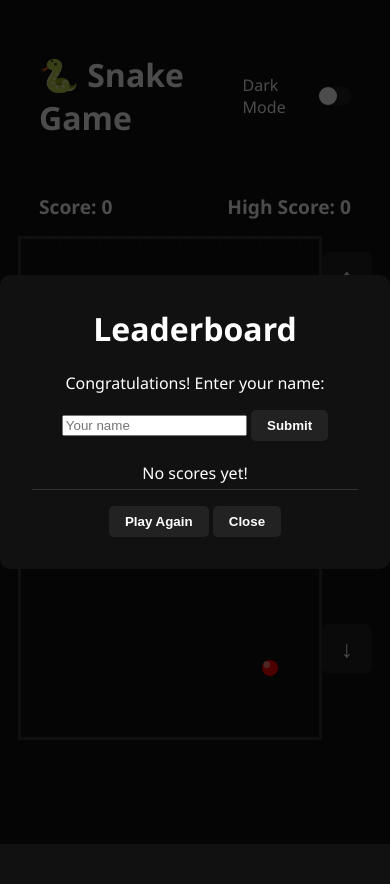
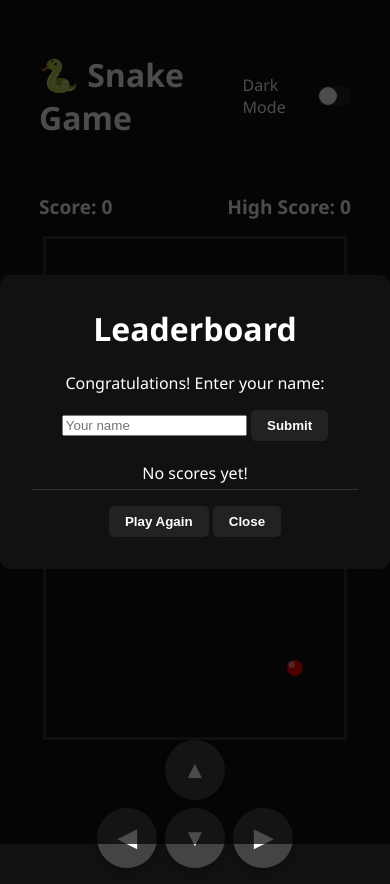
Before and after one commit to KhalidAlao/Snake-Game, a website with bundled scripts: page index.html in a window 390 px wide. Before the commit the page ends 844 px from the top, so only its background shows below. Built offline with nearby package versions, Linux system fonts and the light colour scheme.

Commit message:
mobile controls update

```diff
--- a/index.html
+++ b/index.html
@@ -47,13 +47,17 @@
 </div>
 
 
-<div class="mobile-controls">
-            <button class="mobile-btn" id="up-btn">↑</button>
-            <button class="mobile-btn" id="left-btn">←</button>
-            <button class="mobile-btn" id="right-btn">→</button>
-            <button class="mobile-btn" id="down-btn">↓</button>
+
+    </div>
+
+    <div class="dpad">
+        <button class="up" id="up-btn">▲</button>
+        <div class="middle-row">
+          <button class="left" id="left-btn">◀</button>
+          <button class="down" id="down-btn">▼</button>
+          <button class="right" id="right-btn">▶</button>
         </div>
-    </div>
+      </div>
 
 
     <script type="module" src="./src/game.js"></script>
--- a/styles.css
+++ b/styles.css
@@ -127,21 +127,37 @@ canvas {
   height: auto;
 }
 
-.mobile-controls {
+.dpad {
   display: flex;
-  justify-content: center;
-  flex-wrap: wrap;
-  margin-top: 1rem;
-  gap: 0.5rem;
+  flex-direction: column;
+  align-items: center;
+  gap: 8px;
+  user-select: none;
 }
 
-.mobile-btn {
-  width: 50px;
-  height: 50px;
+.dpad button {
+  width: 60px;
+  height: 60px;
+  border-radius: 50%;
+  border: none;
+  background: #444;
+  color: #fff;
   font-size: 1.5rem;
   font-weight: bold;
-  border-radius: 8px;
+  box-shadow: 0 4px 6px rgba(0,0,0,0.2);
+  transition: transform 0.1s, background 0.2s;
 }
+
+.dpad button:active {
+  transform: scale(0.9);
+  background: #666;
+}
+
+.middle-row {
+  display: flex;
+  gap: 8px;
+}
+
 
 .modal {
   position: fixed;
```
